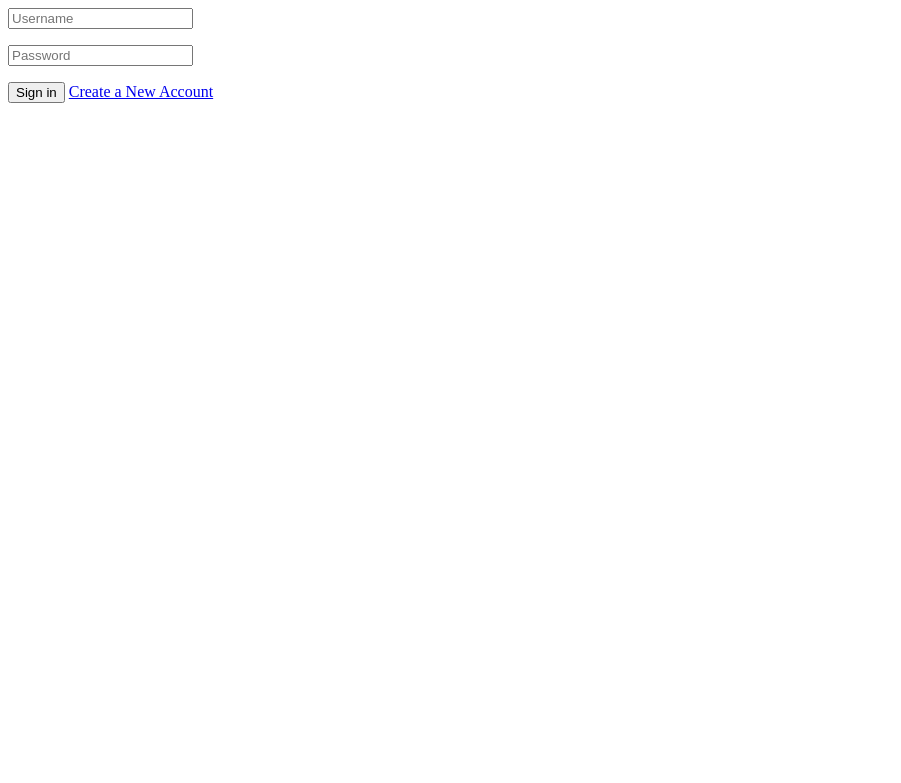
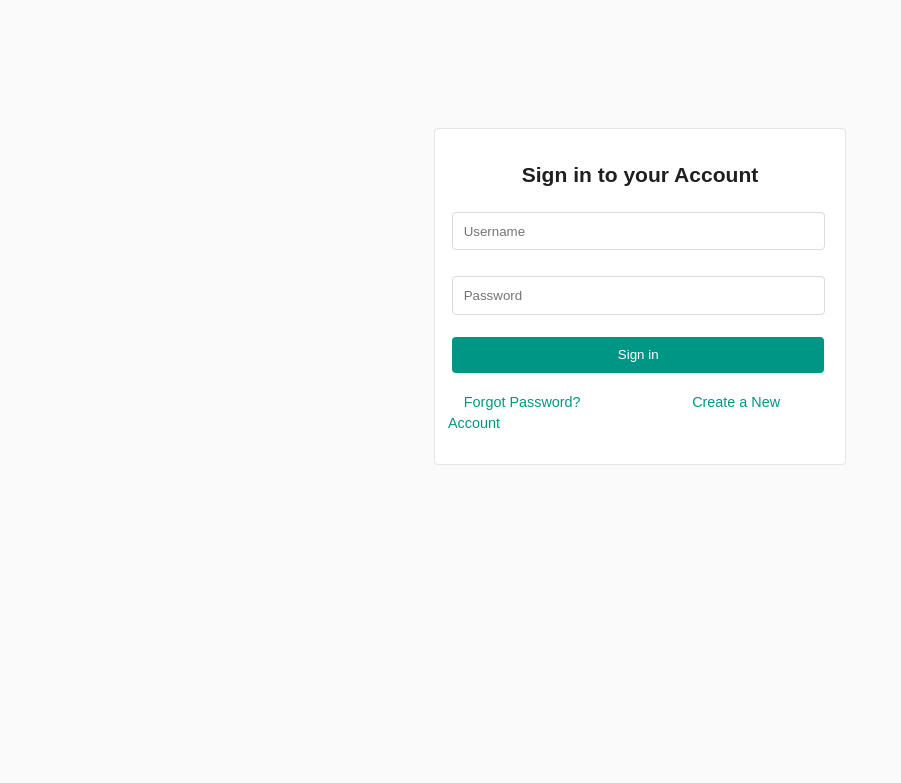
Before and after one commit to RonelTheGreat/job-hunting-web-app, a PHP site: page /views/login.php in a window 1280 px wide. Shown: the top 783 px of the page, without its empty margins (0-901 px from the left). Run offline with PHP 8.4, Linux system fonts and the light colour scheme; some libraries are stand-ins or nearby versions.

Commit message:
designed login form

```diff
--- a/assets/css/style.css
+++ b/assets/css/style.css
@@ -1,9 +1,10 @@
 body{
   font-family: Arial, Helvetica, sans-serif;
   font-size: 18px;
-  color: rgb(31, 31 ,31);
   padding: 0;
   margin: 0;
+  background: rgb(250, 250, 250);
+  color: rgb(31, 31 ,31);
 }
 
 /* NAVIGATION BAR */
@@ -12,7 +13,6 @@ body{
   border: 1px solid rgb(229, 229, 229);
   height: 3em;
 }
-
 .top-nav ul{
   display: flex;
   list-style: none;
@@ -23,14 +23,12 @@ body{
   margin: 0;
   padding: 0;
 }
-
 .top-nav ul li a, visited{
   color: rgb(31, 31, 31);
   text-decoration: none;
   /*border: 1px dotted purple;*/
   padding: 0.9em;
 }
-
 .top-nav ul li a:hover{
   background: rgba(41, 41, 41, 0.1);
 }
@@ -59,3 +57,53 @@ body{
 }
 
 /* LOGIN FORM*/
+
+.login-form{
+  font-size: 1em;
+  width: 30%;
+  padding: 1%;
+  margin: 10% auto;
+  background: #fff;
+  border-radius: 4px;
+  border: 1px solid rgb(229, 229, 229);
+}
+.login-form h3{
+  text-align: center;
+}
+.login-form a, visited {
+  text-decoration: none;
+  color: rgb(0, 150, 134);
+  font-size: 0.8em;
+  padding: 0.8em;
+  margin: 0.3em;
+}
+.login-form a:hover{
+  text-decoration: underline;
+}
+.login-form .create-acc-link{
+   padding-left: 6em;
+}
+.login-form input{
+  width: 91%;
+  padding: 0.8em;
+  margin: 0.3em;
+  border-radius: 4px;
+  border: 1px solid rgb(219, 219, 219);
+}
+.login-form input:focus{
+  outline: 1px solid rgb(0, 150, 134);
+}
+.login-form .login-btn{
+  border: 1px solid rgb(229, 229, 229);
+  border-radius: 4px;
+  width: 97%;
+  padding: 0.8em;
+  margin: 0.3em;
+  display: block;
+  color: #fff;
+  background: rgb(0, 150, 134);
+  border: rgb(0, 150, 134);
+}
+.login-form .login-btn:hover{
+  background: rgb(0, 93, 83);
+}
--- a/controllers/home-controller.php
+++ b/controllers/home-controller.php
@@ -7,4 +7,4 @@
     $userinfo = $user->getUserInfo();
   }
 
-  // echo '<pre>', print_r($userinfo), '</pre>'w;
+  // echo '<pre>', print_r($userinfo), '</pre>';
--- a/views/home.php
+++ b/views/home.php
@@ -1,6 +1,7 @@
 <?php require '../controllers/home-controller.php'; ?>
 
 <?php include './partials/header.php'; ?>
+<?php include './partials/navbar.php'; ?>
 
 <h1>Welcome to a shitty home page <a href="#"><?= ($userinfo[0]['fname']) ?? '';?></a> :D</h1>
 
--- a/views/login.php
+++ b/views/login.php
@@ -1,10 +1,15 @@
 <?php require '../controllers/login-controller.php'; ?>
 
+<?php  include './partials/header.php'; ?>
   <div class="login-form">
+    <h3>Sign in to your Account</h3>
     <form action="<?= htmlentities($_SERVER['PHP_SELF']);?>" method="post">
       <p><input type="text" name="username" placeholder="Username" value=""></p>
       <p><input type="password" name="password" placeholder="Password" value=""></p>
-      <button type="submit" name="login">Sign in</button>
-      <a href="register.php">Create a New Account </a>
+      <button class="login-btn" type="submit" name="login">Sign in</button>
+      <p>
+        <a href="#">Forgot Password?</a>
+        <a class="create-acc-link" href="register.php">Create a New Account </a>
+      </p>
     </form>
   </div>
--- a/views/partials/header.php
+++ b/views/partials/header.php
@@ -7,14 +7,3 @@
     <link rel="stylesheet" href="../assets/css/style.css">
   </head>
   <body>
-
-    <nav>
-      <div class="top-nav">
-        <ul>
-          <li><a href="../views/login.php">Sign in</a></li>
-          <?php if ($user->isLoggedIn()): ?>
-          <li><a href="../controllers/logout.php">Sign out</a></li>
-          <?php endif; ?>
-        </ul>
-      </div>
-    </nav>
```
Also changed, not shown: classes/User.php (+6 -14 lines), views/partials/navbar.php (added, +11 -0 lines).
